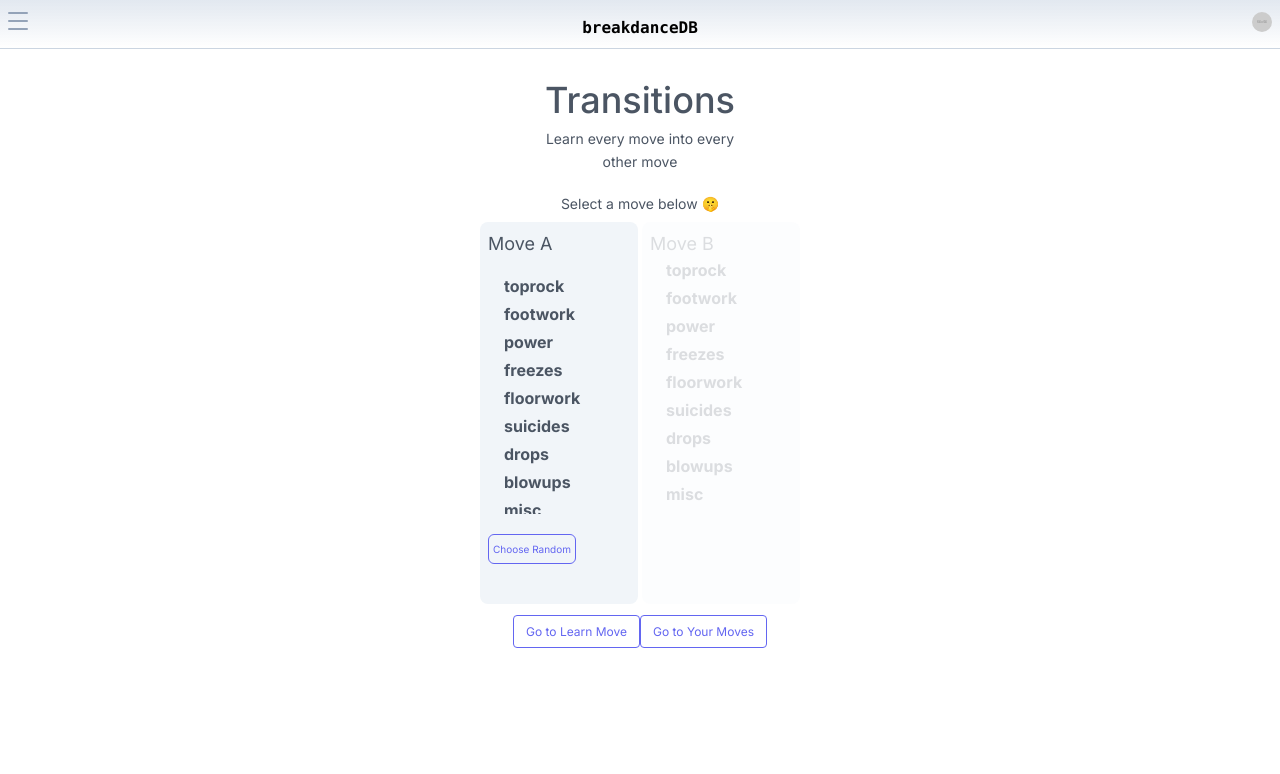
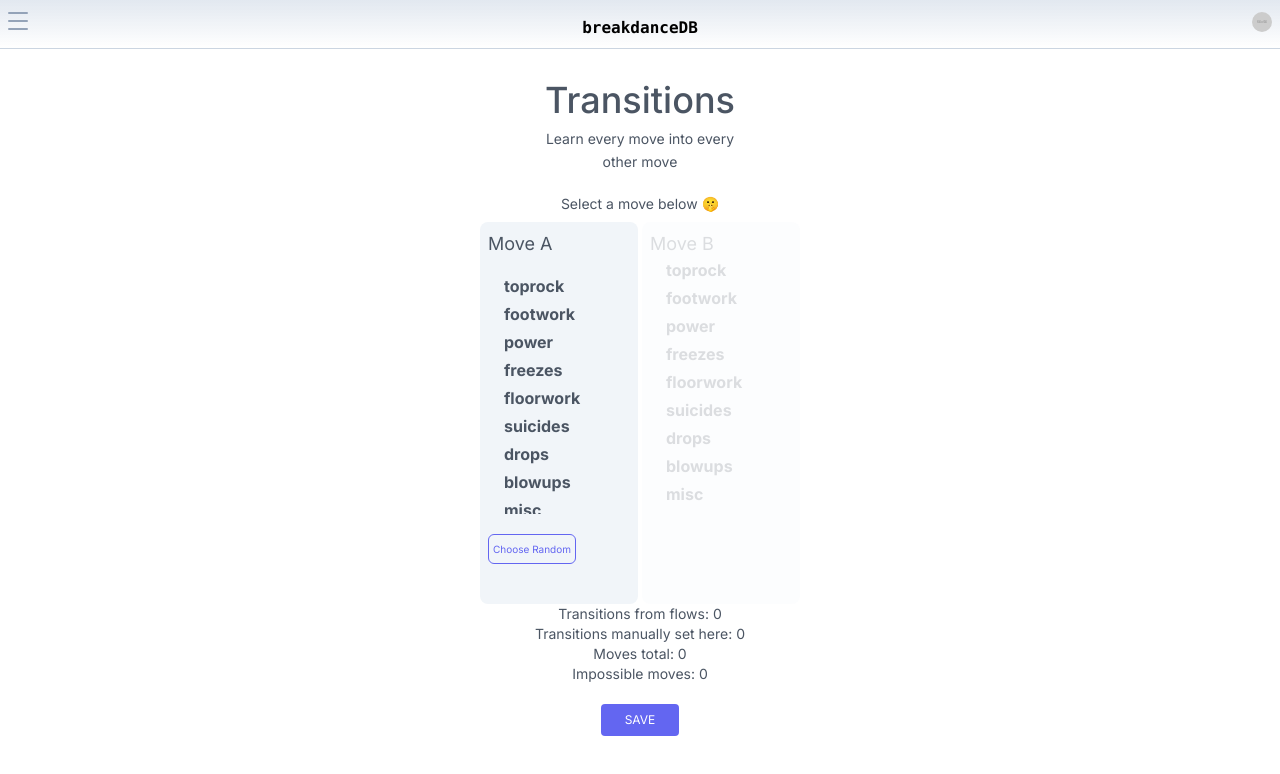
Before and after one commit to volaix/breakdancedb, a Next.js app: page /learntransitions in a window 1280 px wide. Shown: the top 774 px of the page. Built offline with nearby package versions, Linux system fonts and the light colour scheme.

Commit message:
transitions done

```diff
--- a/src/app/_utils/lib.ts
+++ b/src/app/_utils/lib.ts
@@ -7,6 +7,8 @@ import {
   Round,
   lsFlows,
 } from './lsTypes'
+import { z } from 'zod'
+import { MoveTransitionSchema } from './lsSchemas'
 
 //---------------JS HELPERS-------------------
 /**
@@ -61,13 +63,7 @@ export const extractComboIds = (rounds: Round[]): ComboId[] =>
     //Flats to ComboId[]
     .flat(1)
 
-export type MoveTransition = {
-  moveTransitionId?: string
-  moveFrom: BasicMove
-  moveTo: BasicMove
-  canDo?: boolean
-  isImpossible?: boolean
-}
+export type MoveTransition = z.infer<typeof MoveTransitionSchema>
 
 export const extractMoveTransitions = (
   flows: GlobalStateProperties[typeof lsFlows],
@@ -80,14 +76,15 @@ export const extractMoveTransitions = (
       category: keyMove.category,
       displayName: keyMove.displayName,
     }
+    const moveFrom: BasicMove = {
+      category: entryMove.category,
+      displayName: entryMove.displayName,
+    }
+    const moveTransA: MoveTransition = {
+      moveFrom,
+      moveTo: midMove,
+    }
     return [
-      {
-        moveFrom: {
-          category: entryMove.category,
-          displayName: entryMove.displayName,
-        },
-        moveTo: midMove,
-      },
       {
         moveFrom: midMove,
         moveTo: {
--- a/src/app/_utils/lsSchemas.ts
+++ b/src/app/_utils/lsSchemas.ts
@@ -5,6 +5,7 @@ import {
   lsConcepts,
   lsDanceList,
   lsFlows,
+  lsTransitions,
   lsUserLearning,
   lsUserMoves,
 } from './lsTypes'
@@ -223,7 +224,22 @@ export const FlowDictionary = z.record(
   }),
 )
 
+export const BasicMoveSchema = z.object({
+  category: z.string(),
+  displayName: z.string(),
+  id: z.never().optional(),
+})
+
+export const MoveTransitionSchema = z.object({
+  moveTransitionId: z.string().optional(),
+  moveFrom: BasicMoveSchema,
+  moveTo: BasicMoveSchema,
+  canDo: z.boolean().optional(),
+  isImpossible: z.boolean().optional(),
+})
+
 export const GlobalStateProperties = z.object({
+  [lsTransitions]: z.array(MoveTransitionSchema).optional(),
   [lsConcepts]: z.array(z.string()).optional(),
   [lsCombos]: comboDictionarySchema.optional(),
   [lsBattle]: z
@@ -238,9 +254,3 @@ export const GlobalStateProperties = z.object({
   [lsUserLearning]: z.array(MoveSchema),
   [lsDanceList]: z.array(z.string()),
 })
-
-export const BasicMoveSchema = z.object({
-  category: GlobalStateProperties.shape[lsUserMoves].keySchema,
-  displayName: z.string(),
-  id: z.never().optional(),
-})
--- a/src/app/_utils/lsTypes.ts
+++ b/src/app/_utils/lsTypes.ts
@@ -48,6 +48,7 @@ export const lsUserLearning = 'userLearning'
 export const lsDanceList = 'danceList'
 export const lsCombos = 'combos'
 export const lsConcepts = 'concepts'
+export const lsTransitions = 'moveTransitions'
 export const lsBattle = 'battle'
 
 //---------categories------- deprecated
@@ -112,6 +113,9 @@ type ZustandMiddlewareMutators = [
 export type ZustandGlobalStore = GlobalStateProperties & {
   //============root level===============
   //-----Setters (Root Level Keys)-----
+  setLsTransitions: (
+    transitions: GlobalStateProperties[typeof lsTransitions],
+  ) => void
   setLsConcepts: (concepts: GlobalStateProperties[typeof lsConcepts]) => void
   setLsCombos: (
     combo: NonNullable<ComboDictionary[keyof ComboDictionary]>,
@@ -124,6 +128,7 @@ export type ZustandGlobalStore = GlobalStateProperties & {
   setDanceList: (list: string[]) => void
   setLsBattle: (battle: GlobalStateProperties[typeof lsBattle]) => void
   //-----Getters (Root level keys )------
+  getLsTransitions: () => GlobalStateProperties[typeof lsTransitions]
   getLsConcepts: () => GlobalStateProperties[typeof lsConcepts]
   getLsBattle: () => GlobalStateProperties[typeof lsBattle]
   getLsFlows: () => GlobalStateProperties[typeof lsFlows]
--- a/src/app/_utils/zustandLocalStorage.ts
+++ b/src/app/_utils/zustandLocalStorage.ts
@@ -17,6 +17,7 @@ import {
   lsPower,
   lsSuicides,
   lsToprock,
+  lsTransitions,
   lsUserLearning,
   lsUserMoves,
   ZustandGlobalStore,
@@ -65,6 +66,8 @@ export const useZustandStore = create<ZustandGlobalStore>()(
 
         //============root level===============
         //-----Setters (Root Level Keys)-----
+        setLsTransitions: (transitions) =>
+          set({ [lsTransitions]: transitions }),
         setLsConcepts: (concepts) => set({ [lsConcepts]: concepts }),
         setLsCombos: (combo, comboId) =>
           set((state) => {
@@ -89,6 +92,7 @@ export const useZustandStore = create<ZustandGlobalStore>()(
         setLsBattle: (battle) => set({ [lsBattle]: battle }),
 
         //-----Getters (Root level keys )------
+        getLsTransitions: () => get()[lsTransitions],
         getLsConcepts: () => get()[lsConcepts],
         getLsFlows: () => get()[lsFlows],
         getLsBattle: () => get()[lsBattle],
--- a/src/app/learntransitions/page.tsx
+++ b/src/app/learntransitions/page.tsx
@@ -35,15 +35,15 @@ function getRandomMove(arr: Array<[string, string[]]>): SelectedMove {
 /*
  * Renders 3 moves with 3 buttons at the bottom.
  */
-export default function RenderFlows() {
+export default function RenderTransitions() {
   //-----------------------------state-----------------------------
   //learning refers to "what will be displayed" and is RNG set
+  const [{ notificationVisible, message }, setNotification] = useState<{
+    notificationVisible: boolean
+    message: string
+  }>({ notificationVisible: false, message: '' })
   const [{ selectedMove, selectedCategory }, setSelectedMove] =
     useState<SelectedMove>({})
-  const [visible, setVisible] = useState(false)
-  const [notificationMessage, setNotificationMessage] = useState<string>('')
-  const [textAreaValue, setTextAreaValue] = useState<string>('')
-  const [ratingVal, setRatingVal] = useState<number>(1)
   const [flowTransitions, setTransitions] = useState<MoveTransition[]>([])
   const [moves, setMoves] = useState<Array<[string, string[]]>>([])
   const [isOpen, setIsOpen] = useState<boolean>(false)
@@ -52,8 +52,24 @@ export default function RenderFlows() {
   >([])
   const getLsUserMoves = useZustandStore((state) => state.getLsUserMoves)
   const getLsFlows = useZustandStore((state) => state.getLsFlows)
+  const getLsTransitions = useZustandStore((state) => state.getLsTransitions)
+  const setLsTransitions = useZustandStore((state) => state.setLsTransitions)
 
   const modalRef = useRef<HTMLDivElement>(null)
+  const totalRelevantTransitionsCanDo: number = overrideTransitions.filter(
+    ({ canDo, moveFrom }) =>
+      canDo &&
+      selectedCategory === moveFrom.category &&
+      moveFrom.displayName === selectedMove,
+  ).length
+  const totalFlowTransitions =
+    moves?.reduce((acc, [, strings]) => acc + strings.length, 0) || 0
+  const totalImpossiblesFromMoveA = overrideTransitions.filter(
+    ({ isImpossible, moveFrom }) =>
+      isImpossible &&
+      selectedCategory === moveFrom.category &&
+      moveFrom.displayName === selectedMove,
+  ).length
 
   const options = [
     { id: 'job-1', label: 'I can do it! ❤️‍🔥', description: 'Success' },
@@ -70,6 +86,12 @@ export default function RenderFlows() {
     },
   ]
   // --------------hooks--------
+  //onload getCurrentLsTransitions and set to override local state
+  useEffect(() => {
+    setOverrideTransitions(getLsTransitions() || [])
+  }, [getLsTransitions])
+
+  //Sets transitions from flow on load
   useEffect(() => {
     const allTrans = extractMoveTransitions(getLsFlows())
     //filters transitions to just MoveA
@@ -84,9 +106,12 @@ export default function RenderFlows() {
 
   //Show Notifcation for 2 seconds
   useEffect(() => {
-    const fadeOutTimer = setTimeout(() => setVisible(false), 2000)
+    const fadeOutTimer = setTimeout(
+      () => setNotification({ notificationVisible: false, message: '' }),
+      2000,
+    )
     return () => clearTimeout(fadeOutTimer)
-  }, [visible])
+  }, [notificationVisible])
 
   //Hide
   useEffect(() => {
@@ -138,7 +163,7 @@ export default function RenderFlows() {
         </p>
         <p>
           {selectedMove &&
-            `${flowTransitions.length}/${moves?.reduce((acc, [, strings]) => acc + strings.length, 0) || 0}`}
+            `${flowTransitions.length + totalRelevantTransitionsCanDo}/${totalFlowTransitions - totalImpossiblesFromMoveA}`}
         </p>
       </section>
       {/* ---------------MOVES---------------- */}
@@ -227,7 +252,7 @@ export default function RenderFlows() {
                               moveTo.category === category &&
                               moveTo.displayName === move
                             )
-                          }) || isOverridden?.canDo
+                          }) || !!isOverridden?.canDo
 
                         return (
                           <article
@@ -241,6 +266,15 @@ export default function RenderFlows() {
                                   checked={isChecked}
                                   type="checkbox"
                                   onClick={() => {
+                                    //send notification if flow is overriding the ability to turn off
+                                    if (isChecked && !isOverridden?.canDo) {
+                                      setNotification({
+                                        notificationVisible: true,
+                                        message: 'Flow is overriding this move',
+                                      })
+                                      return
+                                    }
+
                                     setOverrideTransitions((prev) => {
                                       if (isOverridden) {
                                         const index = prev.findIndex(
@@ -343,23 +377,24 @@ export default function RenderFlows() {
       {/* ---------------END OF MOVES------------ */}
 
       {/* ----------------------------------RESULT BUTTONS------------------------------------ */}
-      <Notification visible={visible} message={notificationMessage} />
+      <Notification visible={notificationVisible} message={message} />
+      <p>{`Transitions from flows: ${flowTransitions.length}`}</p>
+      <p>{`Transitions manually set here: ${totalRelevantTransitionsCanDo}`}</p>
+      <p>{`Moves total: ${totalFlowTransitions}`}</p>
+      <p>{`Impossible moves: ${totalImpossiblesFromMoveA}`}</p>
 
       {
         <div className="flex justify-evenly px-2 py-5 text-xs">
           <section>
-            <Link
-              className="rounded border border-indigo-500 px-3 py-2 text-center text-indigo-500"
-              href="/yourmoves"
+            <button
+              onClick={(_) => {
+                setNotification({ notificationVisible: true, message: 'Saved' })
+                setLsTransitions(overrideTransitions)
+              }}
+              className="inline-flex h-fit rounded border-0 bg-indigo-500 px-6 py-2 text-xs text-white hover:bg-indigo-600 focus:outline-none"
             >
-              Go to Learn Move
-            </Link>
-            <Link
-              href="/yourmoves"
-              className="rounded border border-indigo-500 px-3 py-2 text-center text-indigo-500"
-            >
-              Go to Your Moves
-            </Link>
+              SAVE
+            </button>
           </section>
         </div>
       }
@@ -407,7 +442,7 @@ export default function RenderFlows() {
                 </button>
               </div>
               {/* Modal body */}
-              <div className="p-4 md:p-5">
+              <article className="p-4 md:p-5">
                 <p>{`Backflip -> Chocolate hunter`}</p>
                 <p className="mb-4 text-gray-500 dark:text-gray-400">
                   Update the status:
@@ -460,11 +495,12 @@ export default function RenderFlows() {
                 >
                   Save
                 </button>
-              </div>
+              </article>
             </div>
           </div>
         </div>
       )}
+      {/* //-----------------end of modal------------ */}
     </main>
   )
 }
```
Also changed, not shown: src/app/battle/page.tsx (+2 -5 lines).
